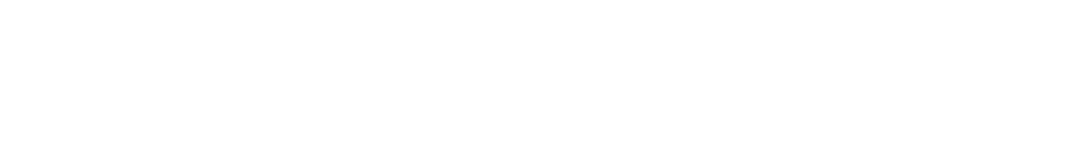
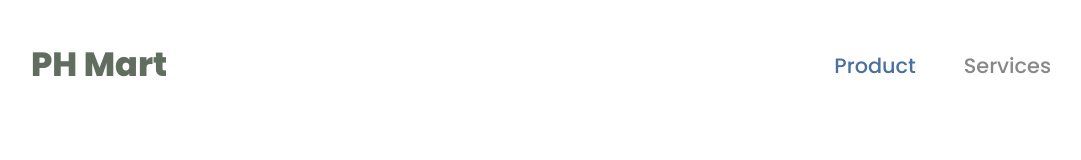
Before and after one commit to devmamunbd/module-11, a plain HTML site: page index.html in a window 1280 px wide. Shown: the whole page, without its empty margins (99-1180 px from the left). Drawn offline with Linux system fonts and the light colour scheme.

Commit message:
nav done

```diff
--- a/index.html
+++ b/index.html
@@ -8,5 +8,40 @@
 </head>
 <body>
 
+
+    <div class="wrapper">
+
+        <header>
+            <nav>
+                <div class="logo">
+                    <h1>PH Mart</h1>
+                </div>
+                <div class="menu">
+                    <li><a href="#product" class="active">Product</a></li>
+                    <li><a href="#services">Services</a></li>
+                </div>
+            </nav>
+        </header>
+
+
+
+
+
+
+
+
+
+
+
+
+
+
+
+    </div>
+
+
+
+
+
 </body>
 </html>
--- a/style.css
+++ b/style.css
@@ -1,13 +1,71 @@
+@import url('https://fonts.googleapis.com/css2?family=Poppins:ital,wght@0,500;0,600;0,800;0,900;1,300;1,400;1,500;1,600;1,700&display=swap');
+
+
 * {
     padding: 0;
     margin: 0;
     box-sizing: border-box;
+    list-style: none;
+    text-decoration: none;
+    color: inherit;
+    scroll-behavior: smooth;
+
+}
+body {
+    font-family: 'Poppins', sans-serif;
 }
 img {
     max-width: 100%;
 }
-
+h1,h3 {
+    color: #606d5f;
+}
+p,
+li,
+a,
+button {
+    color: #888888;
+}
+a {
+    cursor: pointer;
+}
+button {
+    cursor: pointer;
+}
 .wrapper {
-    max-width: 1200px;
+    max-width: 1100px;
     margin-inline: auto;
 }
+
+
+/* header */
+
+header {
+    padding: 40px 40px;
+}
+
+header nav {
+    display: flex;
+    justify-content: space-between;
+    align-items: center;
+}
+header nav .logo h1 {
+    font-size: 2.1rem;
+}
+header nav .menu {
+    display: flex;
+}
+header nav .menu li {
+    margin-left: 3rem;
+}
+header nav .menu li a{
+    font-size: 1.3rem;
+    transition: all 0.3s;
+}
+header nav .menu li a:hover {
+    color: #4b709e;
+}
+
+header nav .menu li a.active {
+    color: #4b709e;
+}
```
